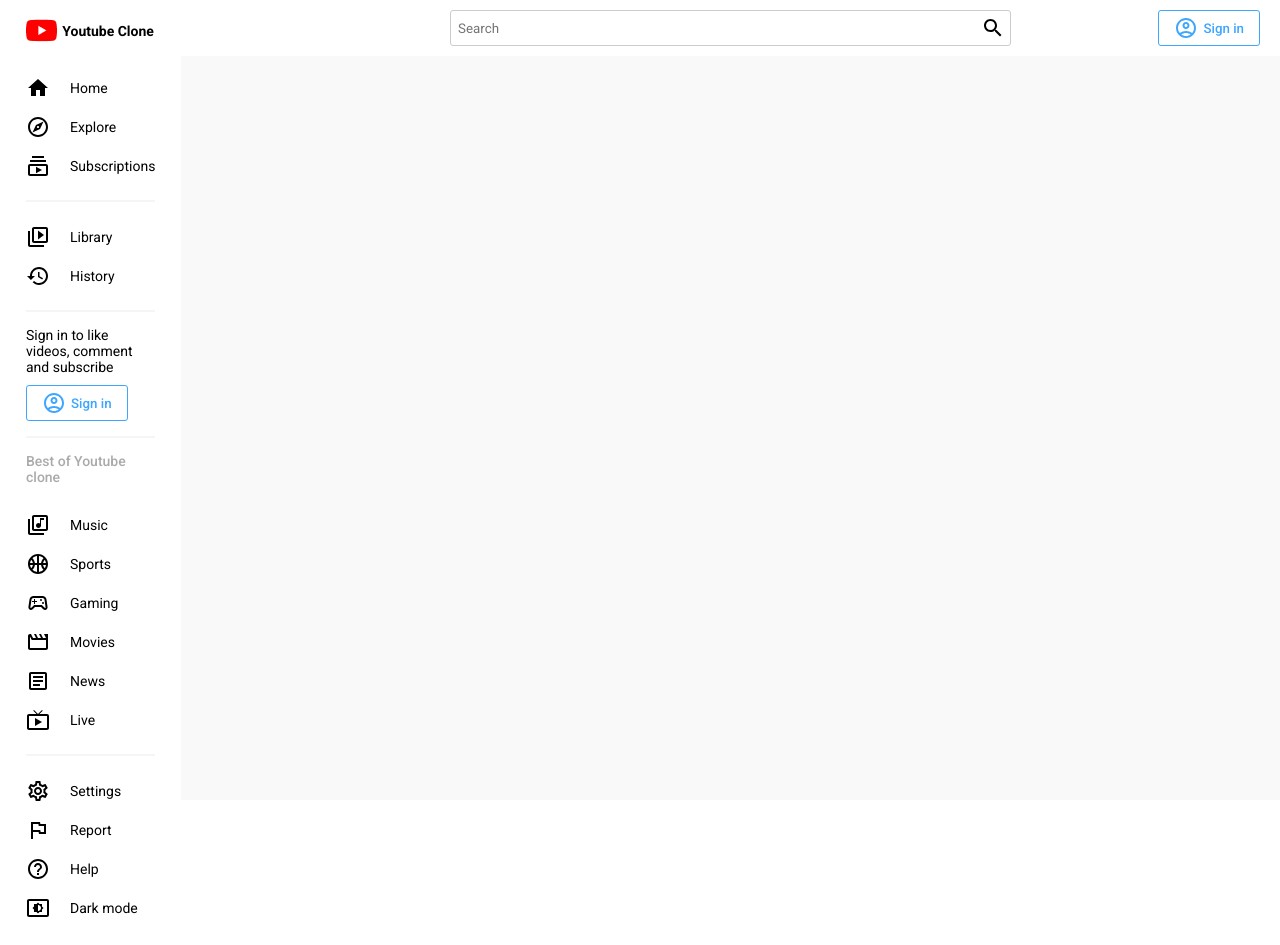
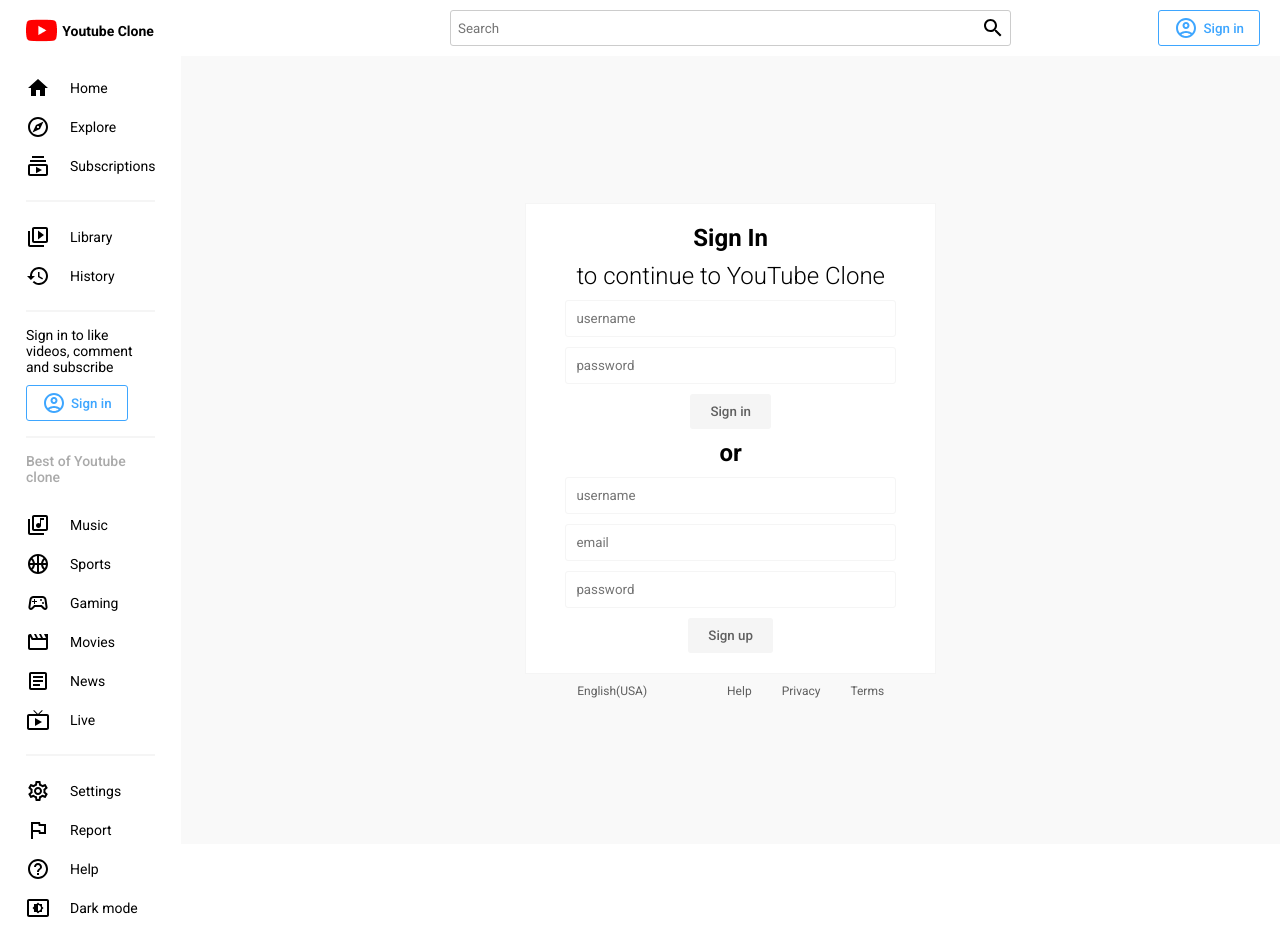
Before and after one commit to Uros-Todorovic/youtube-clone, a React (Create React App) app in the folder client/: page /signin in a window 1280 px wide. Built offline with nearby package versions, Linux system fonts and the light colour scheme.

Commit message:
Login page design

```diff
--- a/client/src/App.js
+++ b/client/src/App.js
@@ -4,6 +4,7 @@
 
 import { Menu, Navbar } from './components/index';
 import { Home, Video } from './pages/index';
+import SignIn from './pages/SignIn';
 
 import { BrowserRouter, Routes, Route } from 'react-router-dom';
 
@@ -34,6 +35,7 @@
 							<Routes>
 								<Route path="/">
 									<Route index element={<Home />} />
+									<Route path="signin" element={<SignIn />} />
 									<Route path="video">
 										<Route path=":id" element={<Video />} />
 									</Route>
--- a/client/src/components/Menu.jsx
+++ b/client/src/components/Menu.jsx
@@ -118,7 +118,9 @@
         <Hr />
         <Login>
           Sign in to like videos, comment and subscribe
-          <Button> <AccountCircleOutlinedIcon /> Sign in</Button>
+          <Link to="signin" style={{textDecoration: ' none'}}>
+            <Button> <AccountCircleOutlinedIcon /> Sign in</Button>
+          </Link>
         </Login>
         <Hr />
         <Title>Best of Youtube clone</Title>
--- a/client/src/components/Navbar.jsx
+++ b/client/src/components/Navbar.jsx
@@ -1,6 +1,7 @@
 import styled from "styled-components";
 import AccountCircleOutlinedIcon from "@mui/icons-material/AccountCircleOutlined";
 import SearchOutlinedIcon from "@mui/icons-material/SearchOutlined";
+import { Link } from "react-router-dom";
 
 const Container = styled.div`
   position: sticky;
@@ -55,6 +56,7 @@
 
 const Navbar = () => {
 
+
   return (
     <Container>
       <Wrapper>
@@ -62,9 +64,11 @@
           <Input placeholder='Search'/>
           <SearchOutlinedIcon />
         </Search>
-        <Button>
-          <AccountCircleOutlinedIcon /> Sign in
-        </Button>
+        <Link to="signin" style={{textDecoration: ' none'}}>
+          <Button>
+            <AccountCircleOutlinedIcon /> Sign in
+          </Button>
+        </Link>
       </Wrapper>
     </Container>
   )
--- /dev/null
+++ b/client/src/pages/SignIn.jsx
@@ -0,0 +1,91 @@
+import styled from "styled-components";
+
+const Container = styled.div`
+  display: flex;
+  flex-direction: column;
+  align-items: center;
+  justify-content: center;
+  height: calc(100vh - 56px);
+  color: ${({theme}) => theme.text};
+`;
+
+const Wrapper = styled.div`
+  display: flex;
+  align-items: center;
+  flex-direction: column;
+  background-color: ${({theme}) => theme.bgLighter};
+  border: 1px solid ${({theme}) => theme.soft};
+  padding: 20px 50px;
+  gap: 10px;
+`;
+
+const Title = styled.h1`
+  font-size: 24px;
+`;
+
+const Subtitle = styled.h2`
+  font-size: 24px;
+  font-weight: 300;
+`;
+
+const Input = styled.input`
+  border: 1px solid ${({theme}) => theme.soft};
+  border-radius: 3px;
+  padding: 10px;
+  background-color: transparent;
+  width: 100%;
+`;
+
+const Button = styled.button`
+  border-radius: 3px;
+  border: none;
+  padding: 10px 20px;
+  font-weight: 500;
+  cursor: pointer;
+  background-color: ${({theme}) => theme.soft};
+  color: ${({theme}) => theme.textSoft};
+`;
+
+const More = styled.div`
+  display: flex;
+  font-size: 12px;
+  margin-top: 10px;
+  color: ${({theme}) => theme.textSoft};
+`;
+
+const Links = styled.div`
+  margin-left: 50px;
+`;
+
+const Link = styled.span`
+  margin-left: 30px;
+`;
+
+const SignIn = () => {
+  return (
+    <Container>
+      <Wrapper>
+        <Title>Sign In</Title>
+        <Subtitle>to continue to YouTube Clone</Subtitle>
+        <Input placeholder="username"/>
+        <Input type="password" placeholder="password"/>
+        <Button>Sign in</Button>
+        <Title>or</Title>
+        <Input placeholder="username"/>
+        <Input placeholder="email"/>
+        <Input type="password" placeholder="password"/>
+        <Button>Sign up</Button>
+      </Wrapper>
+      <More>
+        English(USA)
+        <Links>
+          <Link>Help</Link>
+          <Link>Privacy</Link>
+          <Link>Terms</Link>
+        </Links>
+      </More>
+    </Container>
+  )
+}
+
+export default SignIn
```
